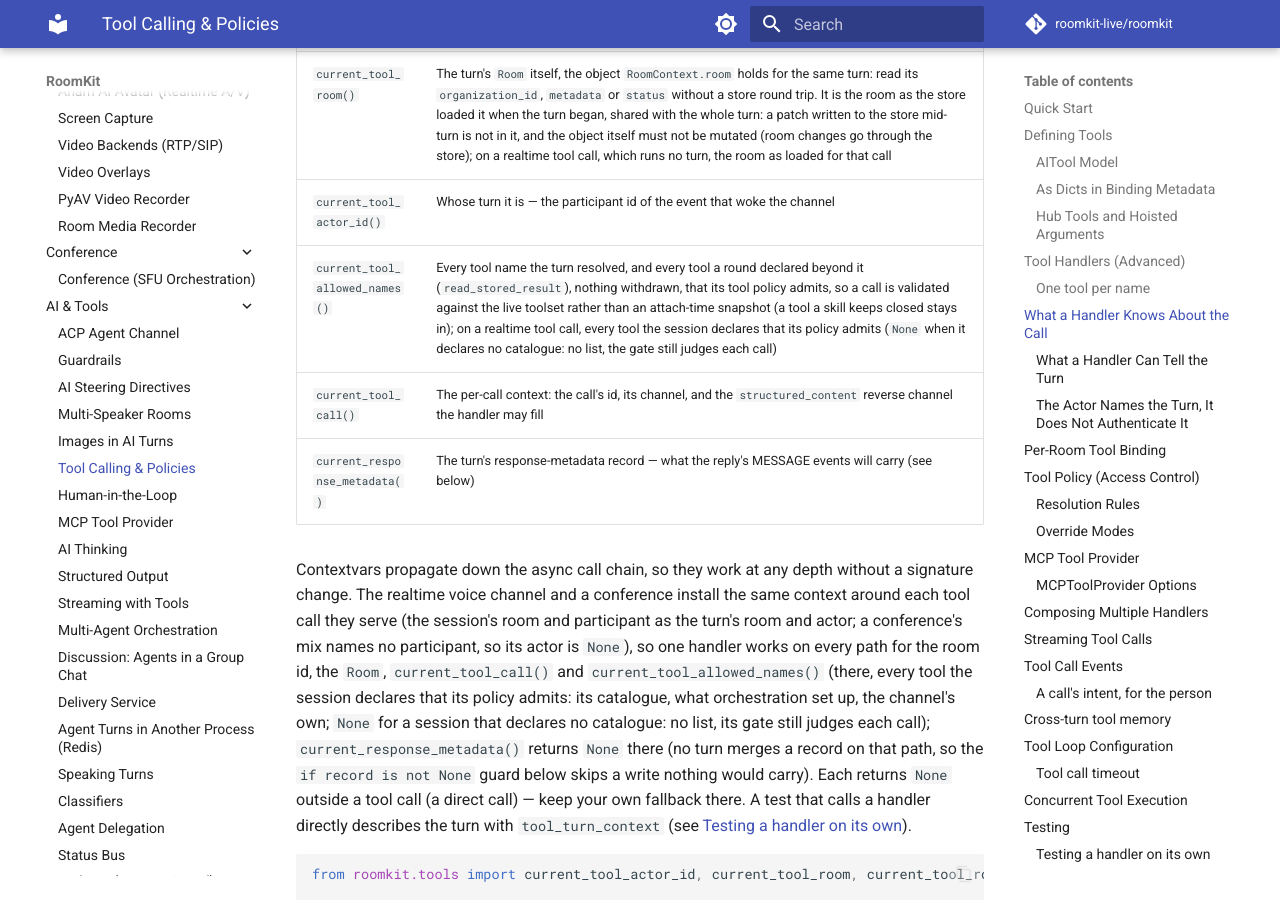
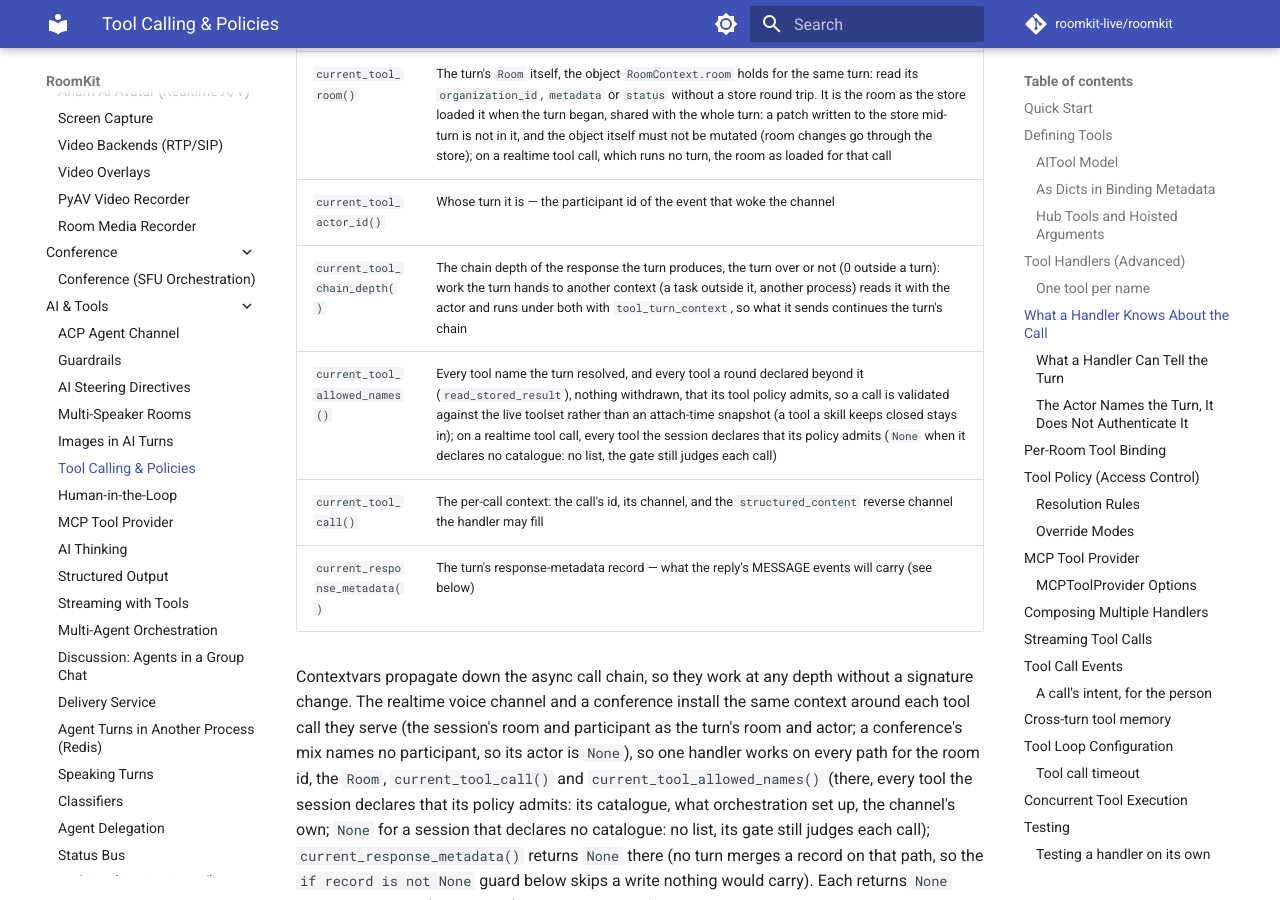
Before and after one commit to roomkit-live/roomkit-docs, an MkDocs documentation site: the page built from docs/guides/tool-calling.md, in a window 1280 px wide and 900 px high, scrolled down 8538 px. Built offline with MkDocs 1.6.1 and Material for MkDocs 9.7.7, drawn with Linux system fonts in a browser that asks for light colours; comment, search, counter and statistics services are not loaded.

Commit message:
docs(tools): current_tool_chain_depth() reads the turn's chain depth (RMK-1495)

```diff
--- a/docs/guides/tool-calling.md
+++ b/docs/guides/tool-calling.md
@@ -362,6 +362,7 @@ running. These accessors read the current turn from a contextvar instead:
 | `current_tool_room_id()` | Which room this turn belongs to |
 | `current_tool_room()` | The turn's `Room` itself, the object `RoomContext.room` holds for the same turn: read its `organization_id`, `metadata` or `status` without a store round trip. It is the room as the store loaded it when the turn began, shared with the whole turn: a patch written to the store mid-turn is not in it, and the object itself must not be mutated (room changes go through the store); on a realtime tool call, which runs no turn, the room as loaded for that call |
 | `current_tool_actor_id()` | Whose turn it is — the participant id of the event that woke the channel |
+| `current_tool_chain_depth()` | The chain depth of the response the turn produces, the turn over or not (0 outside a turn): work the turn hands to another context (a task outside it, another process) reads it with the actor and runs under both with `tool_turn_context`, so what it sends continues the turn's chain |
 | `current_tool_allowed_names()` | Every tool name the turn resolved, and every tool a round declared beyond it (`read_stored_result`), nothing withdrawn, that its tool policy admits, so a call is validated against the live toolset rather than an attach-time snapshot (a tool a skill keeps closed stays in); on a realtime tool call, every tool the session declares that its policy admits (`None` when it declares no catalogue: no list, the gate still judges each call) |
 | `current_tool_call()` | The per-call context: the call's id, its channel, and the `structured_content` reverse channel the handler may fill |
 | `current_response_metadata()` | The turn's response-metadata record — what the reply's MESSAGE events will carry (see below) |
```
Also changed, not shown: docs/api/tools.md (+2 -0 lines).
